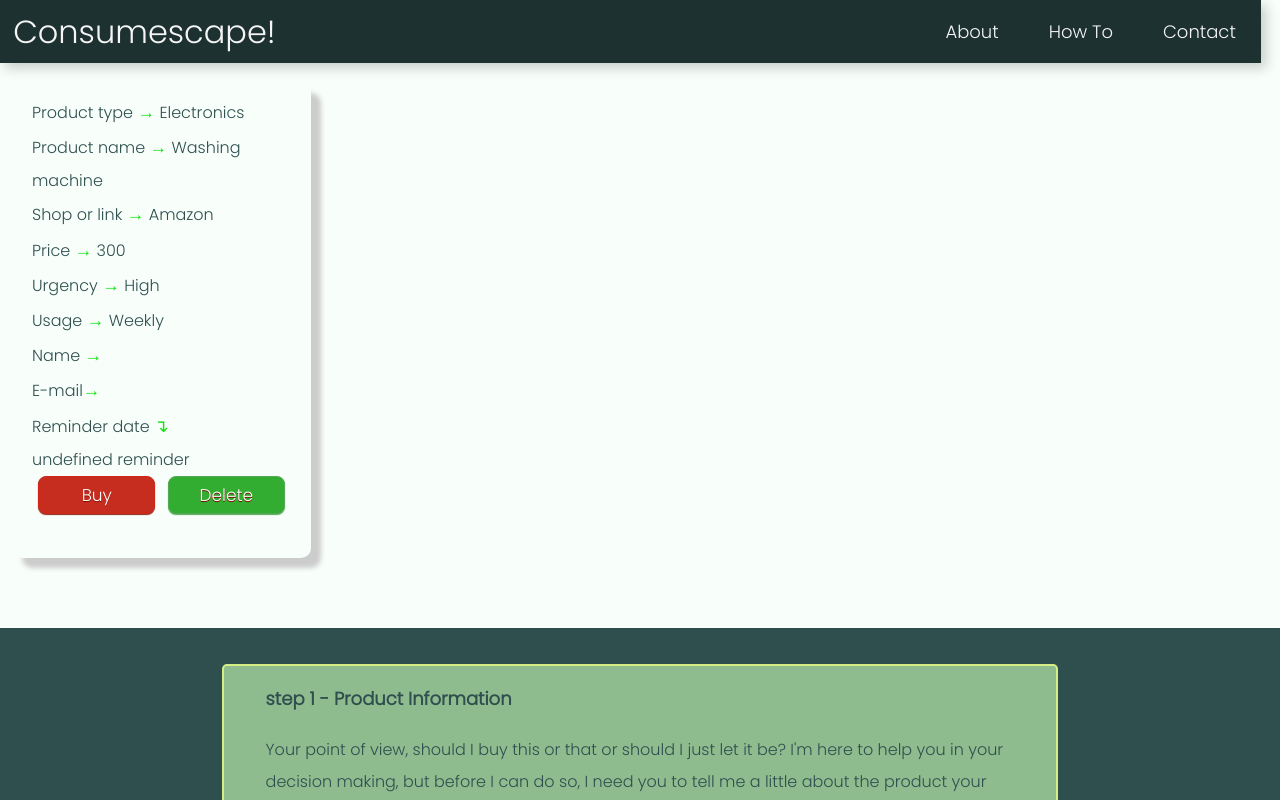
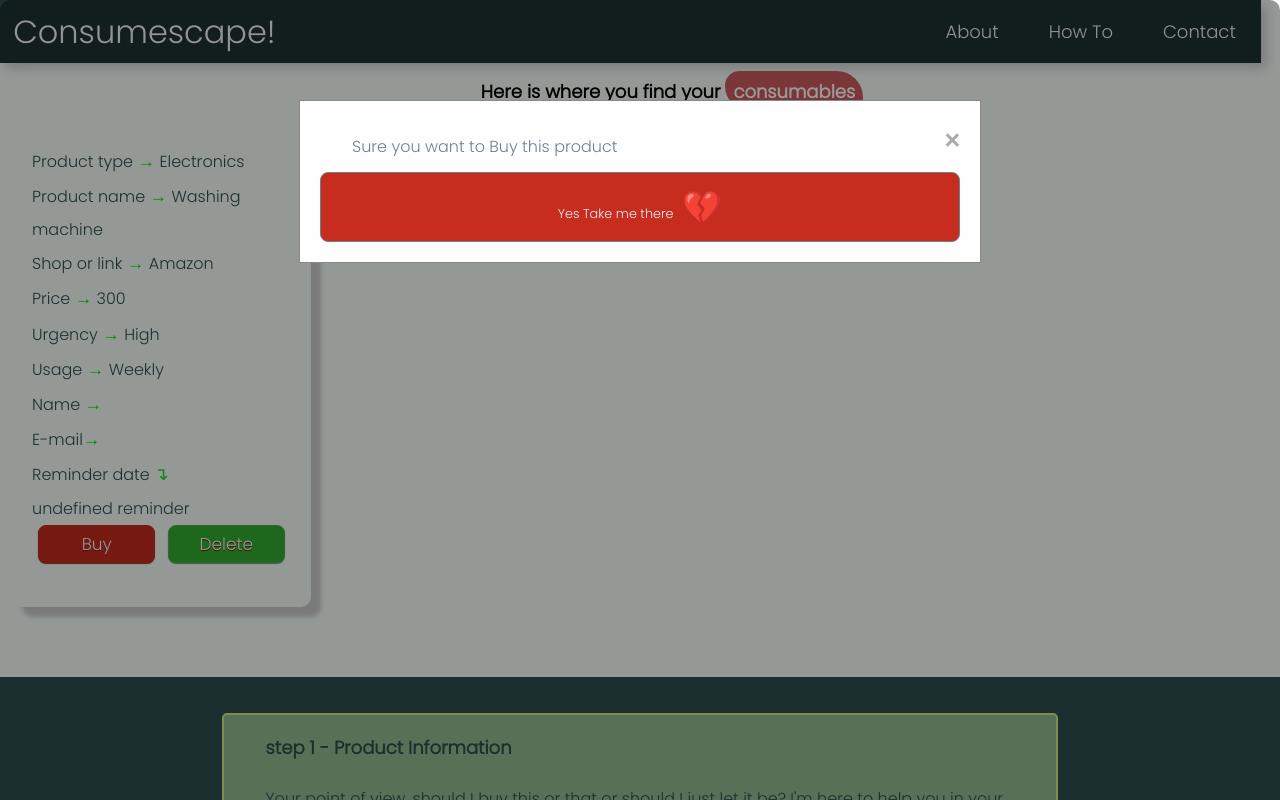
Before and after one commit to emmy2397/sustainable-tech-project, a React (Create React App) app: page / in a window 1280 px wide. Both pictures are taken after a click on the button "Buy". Shown: the top 800 px of the page. Built offline with nearby package versions, Linux system fonts and the light colour scheme.

Commit message:
added modals to display graphical message

```diff
--- a/src/App.js
+++ b/src/App.js
@@ -48,6 +48,9 @@ class App extends Component {
               </ul>
             </nav>
           <div className= "productList">
+            <div className="productListDescription">
+              <h2>Here is where you find your <span>consumables</span></h2>
+            </div>
             <Products deleteProduct={this.deleteProduct} products={this.state.products}/>
           </div>
 
--- a/src/Products.css
+++ b/src/Products.css
@@ -74,6 +74,14 @@ li {
 	text-shadow:0px 1px 0px #810e05;
     width: 45%
 }
+
+.userProductDelete .deleteButton::after {
+    content: " 💚";
+    font-size: 2rem;
+}
+.userProductDelete .deleteButton {
+    width: 100%
+}
 .deleteButton:hover {
 	background-color:green;
 }
@@ -104,6 +112,77 @@ span.arrows {
     font-size: 1.1rem;
     color: rgb(21, 224, 21)
 }
+.userProductLink {
+    border: 1px solid;
+    text-align: center;
+    background-color:#c62d1f;
+    border-radius:8px;
+	cursor:pointer;
+	text-decoration:none;
+    padding: 10px;
+}
+
+.userProductLink:hover {
+    background-color: #f24437;
+}
+.userProductLink a{
+    color:#efefef;
+    font-size: 0.8rem
+}
+.userProductLink a::after {
+    content: " 💔";
+    font-size: 2rem;
+}
+
+.productListDescription {
+    text-align: center;
+}
+.productListDescription span {
+    background-color: indianred;
+    color: white;
+    padding: 8px;
+    border-top-left-radius: 50px;
+    border-bottom-left-radius: 90px;
+    border-top-right-radius: 90px;
+    border-bottom-right-radius: 50px;
+}
+/* The Modal (background) */
+.modal {
+    position: fixed;
+    z-index: 1;
+    padding-top: 100px;
+    left: 0;
+    top: 0;
+    width: 100%;
+    height: 100%;
+    overflow: auto;
+    background-color: rgb(0,0,0);
+    background-color: rgba(0,0,0,0.4);
+  }
+
+  /* Modal Content */
+  .modal-content {
+    background-color: #fefefe;
+    margin: auto;
+    padding: 20px;
+    border: 1px solid #888;
+    width: 50%;
+  }
+
+  /* The Close Button */
+  .close {
+    color: #aaaaaa;
+    float: right;
+    font-size: 28px;
+    font-weight: bold;
+  }
+
+  .close:hover,
+  .close:focus {
+    color: #000;
+    text-decoration: none;
+    cursor: pointer;
+  }
 
 
 /*Nav bar*/
--- a/src/Products.js
+++ b/src/Products.js
@@ -1,8 +1,43 @@
-import React from 'react';
+import React, {useState} from 'react';
 import './Products.css';
 
+const Products = ({products, deleteProduct}) => {
+    const [buyIsOpen, setbuyIsOpen] = useState(true);
+    const [deleteIsOpen, setDeleteIsOpen] = useState(true);
+    let openBuy = () => {
+        setbuyIsOpen(!buyIsOpen);
+    }
+    let closeBuy = () => {
+        setbuyIsOpen(!buyIsOpen)
+    }
+   let openDelete = (e) => {
+        setDeleteIsOpen(!deleteIsOpen);
+        console.log(e.target);
+    }
+    let closeDelete = () => {
+        setDeleteIsOpen(!deleteIsOpen);
+    }
+    let deleteUserProduct = (e) => {
+        console.log(products)
+        console.log(e.target.id)
+        for(let i = 0; i < products.length; i++){
+            console.log(products[i].id);
+            if(e.target.id == products[i].id){
+                console.log(products[i])
+                deleteProduct(products[i].id)
+                closeDelete();
+                break;
+            }
+        }
+        // deleteProduct(products)
+    }
 
-const Products = ({products, deleteProduct}) => {
+/*     let deleteKeys = [];
+    for (let i = 0; i < products.length; i++){
+        deleteKeys.push(i);
+    } */
+    // console.log(deleteKeys);
+
     const productList =products.map(product => {
     /*returns products with a price higher than 20 -> Change to a different condition like */
        return (
@@ -18,16 +53,50 @@ const Products = ({products, deleteProduct}) => {
                 <div>E-mail<span className="arrows">&#8594;</span> {product.email}</div>
                 <div>Reminder date <span className="arrows">&#x21B4;</span> <br/>{(product.reminderdate) ? `Custom reminder set till ${product.reminderdate}` : "" || (product.reminder30 == "Yes") ? "30 day reminder": "" || `${product.noReminder30} reminder`}</div>
                 <div className="userDecision">
-                    <button className="buyButton">Buy</button>
-                    <button className='deleteButton' onClick={() => {deleteProduct(product.id)}}>Delete</button>
+                    <button className="buyButton" onClick={openBuy}>Buy</button>
+                    <button className={`deleteButton ${product.id}`} onClick={openDelete}>Delete</button>
                 </div>
                 <br/>
             </div>
        )
     })
+    const buyModal = products.map(product => {
+
+                    {/* The Modal to buy a product */}
+                return(
+                    <div id="myBuyModal" key={product.id} class="modal" style={buyIsOpen ? {display: "none"}: {display: "block"}}>
+                        <div class="modal-content">
+                            <span class="close" onClick={closeBuy}>&times;</span>
+                            <p>Sure you want to Buy this product</p>
+                            <div className="userProductLink">
+                                <a href="">Yes Take me there</a>
+                            </div>
+                        </div>
+                    </div>
+                )
+    })
+    const deleteModal = products.map(product => {
+        {/* The Modal to delete a product */}
+
+        return(
+                <div id="myDeleteModal" key={product.id} class="modal" style={deleteIsOpen ? {display: "none"}: {display: "block"}}>
+                <div class="modal-content">
+                    <span class="close" onClick={closeDelete}>&times;</span>
+                    <p>You are about to save and sustain the future</p>
+                    <div className="userProductDelete">
+                        <button className={`deleteButton `} id={product.id} onClick={deleteUserProduct}>Delete</button>
+                        {/* <button className='deleteButton' onClick={() => {deleteProduct(product.id)}}>Delete</button> */}
+                    </div>
+                </div>
+            </div>
+        )
+})
     return(
         <div className="product-list">
             {productList}
+            {buyModal}
+            {deleteModal}
+
         </div>
     )
 }
```
